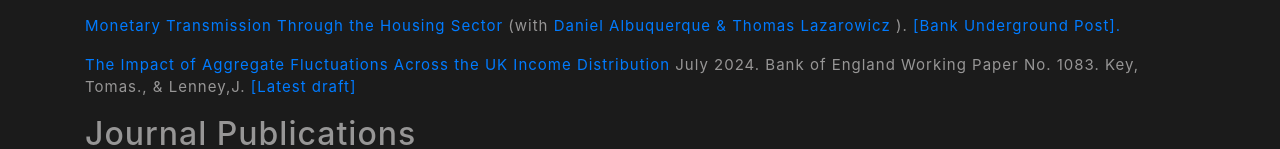
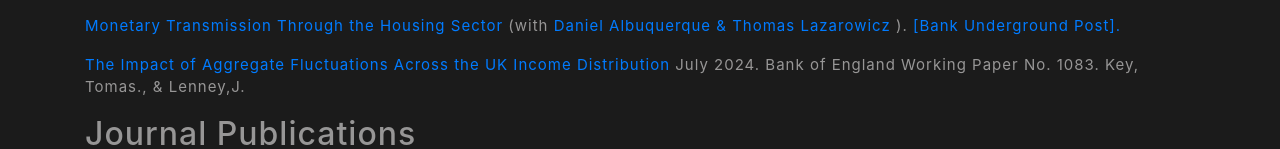
Before and after one commit to s0840389/jamielenneyecon, a plain HTML site: page index.html in a window 1280 px wide. Shown: the part 621-770 px from the top of the page. Drawn offline with nearby package versions, Linux system fonts and the light colour scheme.

Commit message:
changes beta link

```diff
--- a/index.html
+++ b/index.html
@@ -71,7 +71,7 @@
                </p>
 
                <p allign="left"> <a href="https://www.bankofengland.co.uk/-/media/boe/files/working-paper/2024/the-impact-of-aggregate-fluctuations-across-the-uk-income-distribution.pdf"> The Impact of Aggregate Fluctuations Across the UK
-                Income Distribution</a> July 2024. Bank of England Working Paper No. 1083. Key, Tomas., & Lenney,J.  <a href="https://github.com/s0840389/jamielenneyecon/blob/main/UK_Betas_EER_submit.pdf">[Latest draft]</a></p>
+                Income Distribution</a> July 2024. Bank of England Working Paper No. 1083. Key, Tomas., & Lenney,J.</p>
 
               <!--<div class="image-container">
                 <img src="img/irf.png" alt="Partial equilibrium IRF from a HANK model with private landlords.">
```
